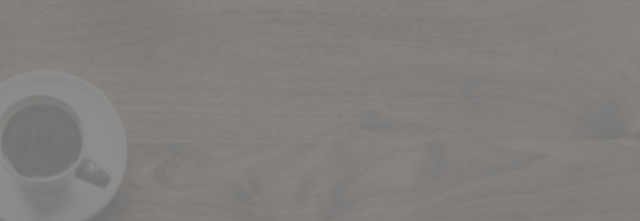
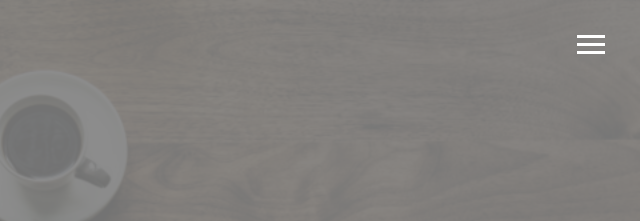
Before and after one commit to ovidot006/my_portfolio, a website: page dist/index.html in a window 1280 px wide. Shown: the top 221 px of the page, 640-1280 px from the left. Drawn offline with Linux system fonts and the light colour scheme.

Commit message:
third commit

```diff
--- /dev/null
+++ b/scss/_menu.scss
@@ -0,0 +1,17 @@
+// Menu button
+.menu-btn {
+  position: absolute;
+  z-index: 3;
+  right: 35px;
+  top: 35px;
+  cursor: pointer;
+  @include easeOut;
+
+  .btn-line{
+    width: 28px;
+    height: 3px;
+    margin: 0 0 5px 0;
+    background: #fff;
+    @include easeOut;
+  }
+}
--- a/scss/main.scss
+++ b/scss/main.scss
@@ -1,4 +1,5 @@
 @import 'config';
+@import 'menu';
 
 * {
   box-sizing: border-box;
```
Also changed, not shown: dist/css/main.css, dist/js/main.js.
